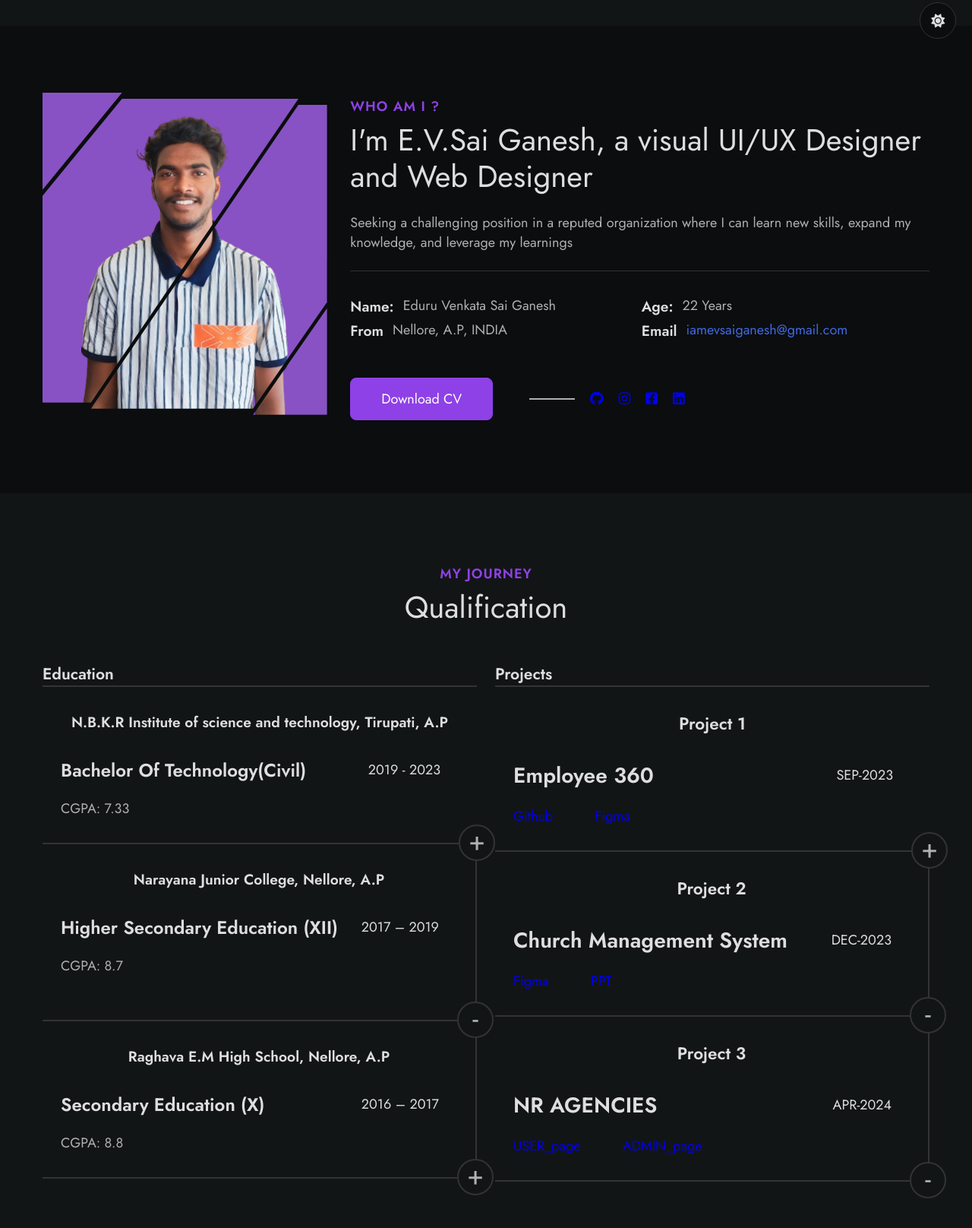
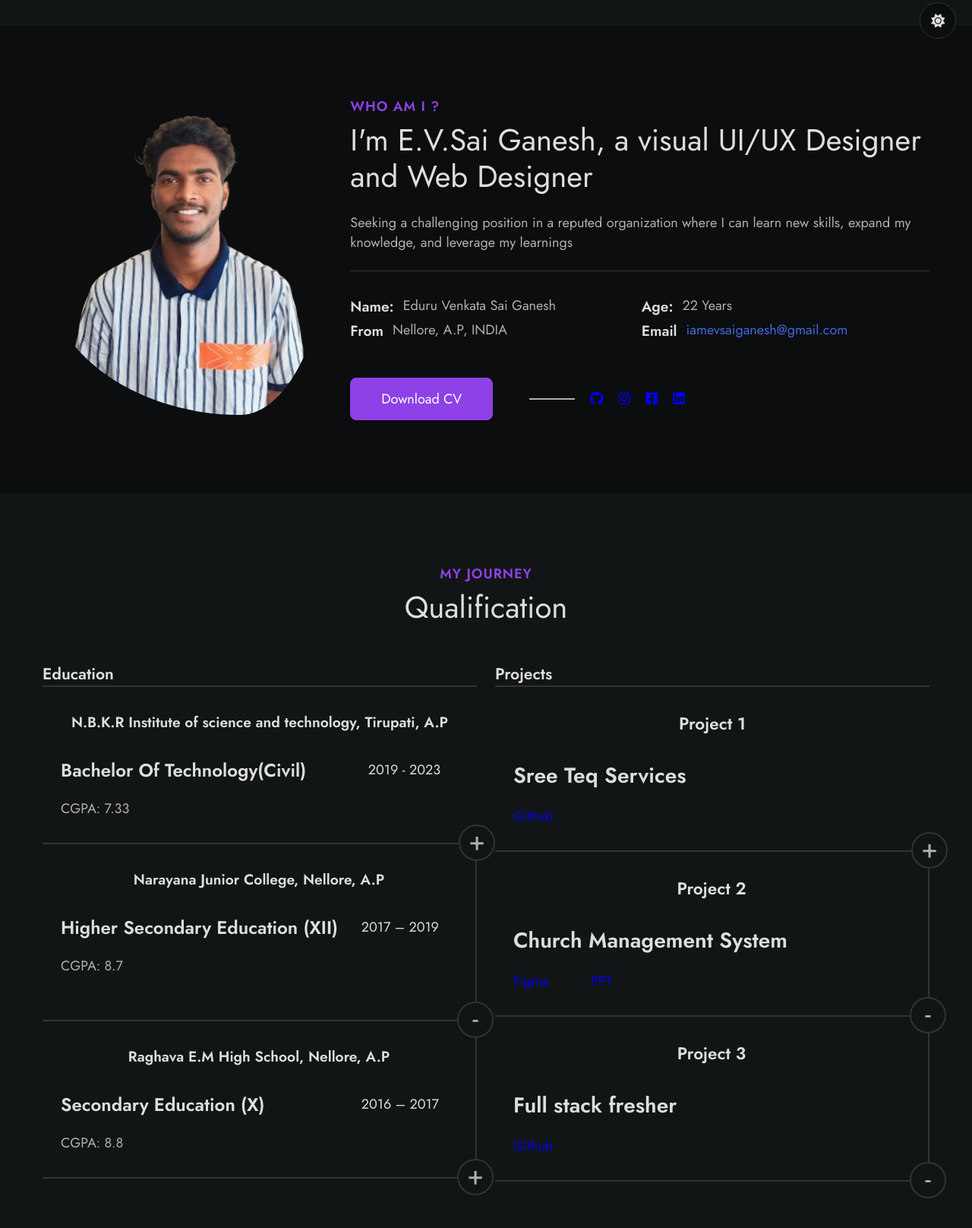
Before and after one commit to saiganesh113/My_Portfolio, a plain HTML site: page index.html in a window 1280 px wide. Shown: the part 578-2194 px from the top of the page at 76% size. Drawn offline with Linux system fonts and the light colour scheme.

Commit message:
Update index.html

```diff
--- a/index.html
+++ b/index.html
@@ -129,10 +129,7 @@
       <section class="about section" id="about">
         <div class="about__container container grid">
           <div class="about__img-wrapper">
-            <img src="assets/img/about.jpg" alt="" class="about__img" />
-            <img src="assets/img/about.jpg" alt="" class="about__img" />
-            <img src="assets/img/about.jpg" alt="" class="about__img" />
-            <img src="assets/img/about.jpg" alt="" class="about__img" />
+            <img src="assets/img/profile.png" alt="" class="home__img" />
           </div>
           <div class="about__content">
             <h2 class="section__title" data-title="Who am I ?">
@@ -261,18 +258,16 @@
 
               <div class="resume__item">
                 <div class="resume__header">
-                  <a href="https://github.com/saiganesh113/Employee-360-web" class="resume__subtitle"><h3>Project 1</h3></a>
+                  <a href="https://sreeteqservices.vercel.app/index" class="resume__subtitle"><h3>Project 1</h3></a>
                   <span class="resume__icon">+</span>
                 </div>
 
                 <div class="resume__content">
                   <div class="resume__data-title">
-                    <a href="https://github.com/saiganesh113/Employee-360-web" class="resume__title"><h3>Employee 360</h3></a>
-                    <span class="resume__date">SEP-2023</span>
+                    <a href="https://sreeteqservices.vercel.app/index" class="resume__title"><h3>Sree Teq Services</h3></a>
                   </div>
                   <p class="resume__description">
-                    <a href="https://github.com/saiganesh113/Employee-360-web">Github</a>
-                    <a href="https://www.figma.com/file/bMFwblWx49ZtrkgkrRo8Hv/EMP---360-web?type=design&node-id=0-1&mode=design&t=6YAy5nMNob9AySEx-0">Figma</a>
+                    <a href="https://github.com/saiganesh113/Sree._.Teq-service-app.git">Github</a>
                   </p>
                 </div>
               </div>
@@ -286,7 +281,6 @@
                 <div class="resume__content">
                   <div class="resume__data-title">
                     <a href="https://www.figma.com/file/ECFjM13sLmVxqjUkjNkvLq/Church-App-(Community)?type=design&node-id=377%3A692&mode=design&t=7eXYR9yNMDpYZG8W-1" class="resume__title"><h3>Church Management System</h3></a>
-                    <span class="resume__date"> DEC-2023</span>
                   </div>
                   <p class="resume__description">
                     <a href="https://www.figma.com/file/ECFjM13sLmVxqjUkjNkvLq/Church-App-(Community)?type=design&node-id=377%3A692&mode=design&t=7eXYR9yNMDpYZG8W-1">Figma</a>
@@ -297,18 +291,16 @@
 
               <div class="resume__item">
                 <div class="resume__header">
-                  <a href="https://www.figma.com/file/ECFjM13sLmVxqjUkjNkvLq/Church-App-(Community)?type=design&node-id=377%3A692&mode=design&t=7eXYR9yNMDpYZG8W-1" class="resume__subtitle"><h3>Project 3</h3></a>
+                  <a href="https://github.com/saiganesh113/Full_stack_fresher.github.io.git" class="resume__subtitle"><h3>Project 3</h3></a>
                   <span class="resume__icon">-</span>
                 </div>
 
                 <div class="resume__content">
                   <div class="resume__data-title">
-                    <a href="https://www.figma.com/file/ECFjM13sLmVxqjUkjNkvLq/Church-App-(Community)?type=design&node-id=377%3A692&mode=design&t=7eXYR9yNMDpYZG8W-1" class="resume__title"><h3>NR AGENCIES</h3></a>
-                    <span class="resume__date">APR-2024</span>
+                    <a href="https://github.com/saiganesh113/Full_stack_fresher.github.io.git" class="resume__title"><h3>Full stack fresher</h3></h3></a>
                   </div>
                   <p class="resume__description">
-                    <a href="https://nr-agencies.netlify.app/">USER_page</a>
-                    <a href="https://nr-agencies-admin.netlify.app">ADMIN_page</a>
+                    <a href="https://github.com/saiganesh113/Full_stack_fresher.github.io.git">Github</a>
                   </p>
                 </div>
               </div>
```
